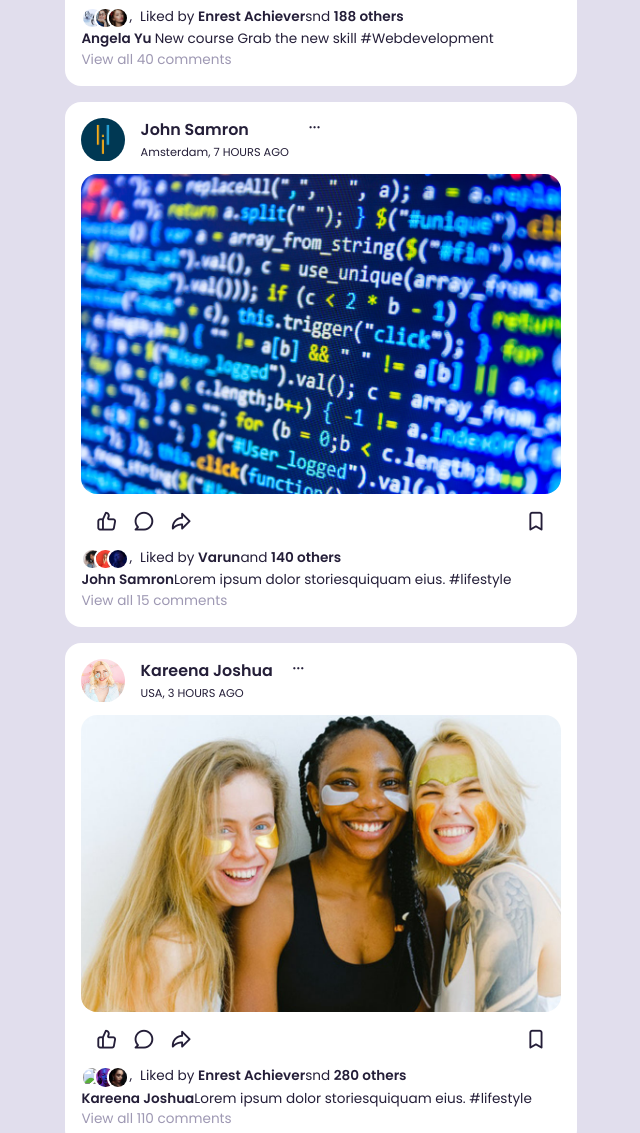
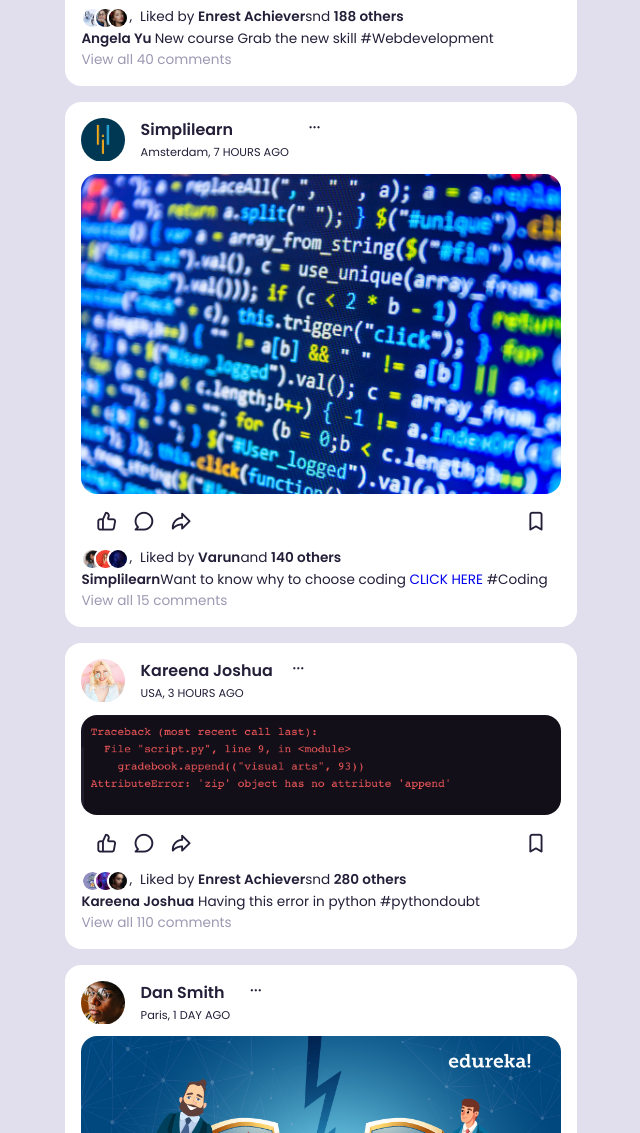
Before and after one commit to Rohankatari12/Mediadeck, a plain HTML site: page index.html in a window 1280 px wide. Shown: the part 1177-2310 px from the top of the page, without its empty margins (325-965 px from the left). Drawn offline with nearby package versions, Linux system fonts and the light colour scheme.

Commit message:
Add files via upload

```diff
--- a/index.html
+++ b/index.html
@@ -267,7 +267,7 @@
                                  <img src="images/profile-16.jpg" alt="">
                              </div>
                              <div class="info">
-                                 <h3>John Samron</h3>
+                                 <h3>Simplilearn</h3>
                                  <small>Amsterdam, 7 HOURS AGO</small>
                              </div >
                              <SPAN class="edit"><i class="uil uil-ellipsis-h"></i></SPAN>
@@ -296,8 +296,8 @@
                          </div>
 
                          <div class="caption">
-                             <p><b>John Samron</b>Lorem ipsum dolor storiesquiquam eius.
-                            <span class="hash-tag">#lifestyle</span></p>
+                             <p><b>Simplilearn</b>Want to know why to choose coding  <a href="https://youtu.be/YPE2dO5sII0">CLICK HERE </a>
+                            <span class="hash-tag">#Coding</span></p>
                          </div>
                          <div class="comments text-muted">View all 15 comments</div>
                     </div>
@@ -318,7 +318,7 @@
                          </div>
 
                          <div class="photo">
-                             <img src="images/feed-4.jpg" alt="">
+                             <img src="images/feed-4.png" alt="">
                          </div>
 
                          <div class="action-button">
@@ -333,15 +333,15 @@
                          </div>
 
                          <div class="liked-by">
-                             <span><img src="images/profile-8.jpg"></span>
+                             <span><img src="images/profile-8.jpeg"></span>
                              <span><img src="images/profile-10.jpg"></span>
                              <span><img src="images/profile-12.jpg"></span>
                              ,<p>Liked by <b>Enrest Achiever</b>snd <b>280 others</b></p>
                          </div>
 
                          <div class="caption">
-                             <p><b>Kareena Joshua</b>Lorem ipsum dolor storiesquiquam eius.
-                            <span class="hash-tag">#lifestyle</span></p>
+                             <p><b>Kareena Joshua</b> Having this error in python
+                            <span class="hash-tag">#pythondoubt</span></p>
                          </div>
                          <div class="comments text-muted">View all 110 comments</div>
                     </div>
@@ -384,8 +384,8 @@
                          </div>
 
                          <div class="caption">
-                             <p><b>Dan Smith</b>Lorem ipsum dolor storiesquiquam eius.
-                            <span class="hash-tag">#lifestyle</span></p>
+                             <p><b>Dan Smith</b> Want to start coding what to pick ?
+                            <span class="hash-tag">#newskill</span></p>
                          </div>
                          <div class="comments text-muted">View all 120 comments</div>
                     </div>
@@ -427,8 +427,8 @@
                          </div>
 
                          <div class="caption">
-                             <p><b>Karim Benzema</b>Lorem ipsum dolor storiesquiquam eius.
-                            <span class="hash-tag">#lifestyle</span></p>
+                             <p><b>Karim Benzema</b> Daily motivation Just move forward
+                            <span class="hash-tag">#Motivation</span></p>
                          </div>
                          <div class="comments text-muted">View all 30 comments</div>
                     </div>
@@ -470,8 +470,8 @@
                          </div>
 
                          <div class="caption">
-                             <p><b>Srishti Tirkey</b>Lorem ipsum dolor storiesquiquam eius.
-                            <span class="hash-tag">#lifestyle</span></p>
+                             <p><b>Srishti Tirkey</b> Got job in MediaDeck
+                            <span class="hash-tag">#Job</span></p>
                          </div>
                          <div class="comments text-muted">View all 190 comments</div>
                     </div>
@@ -502,7 +502,7 @@
                         </div>
                         <div class="message-body">
                             <h5>Kareena Joshua</h5>
-                            <p class="text-muted">Just woke up bruh..</p>
+                            <p class="text-muted">Bravo!I got it</p>
                         </div>
                     </div>
                     <div class="message">
@@ -538,7 +538,7 @@
                             <img src="images/profile-11.jpg">
                         </div>
                         <div class="message-body">
-                            <h5>Varun Nair</h5>
+                            <h5>Varun katari</h5>
                             <p class="text-muted">Ssup?</p>
                         </div>
                     </div>
```
